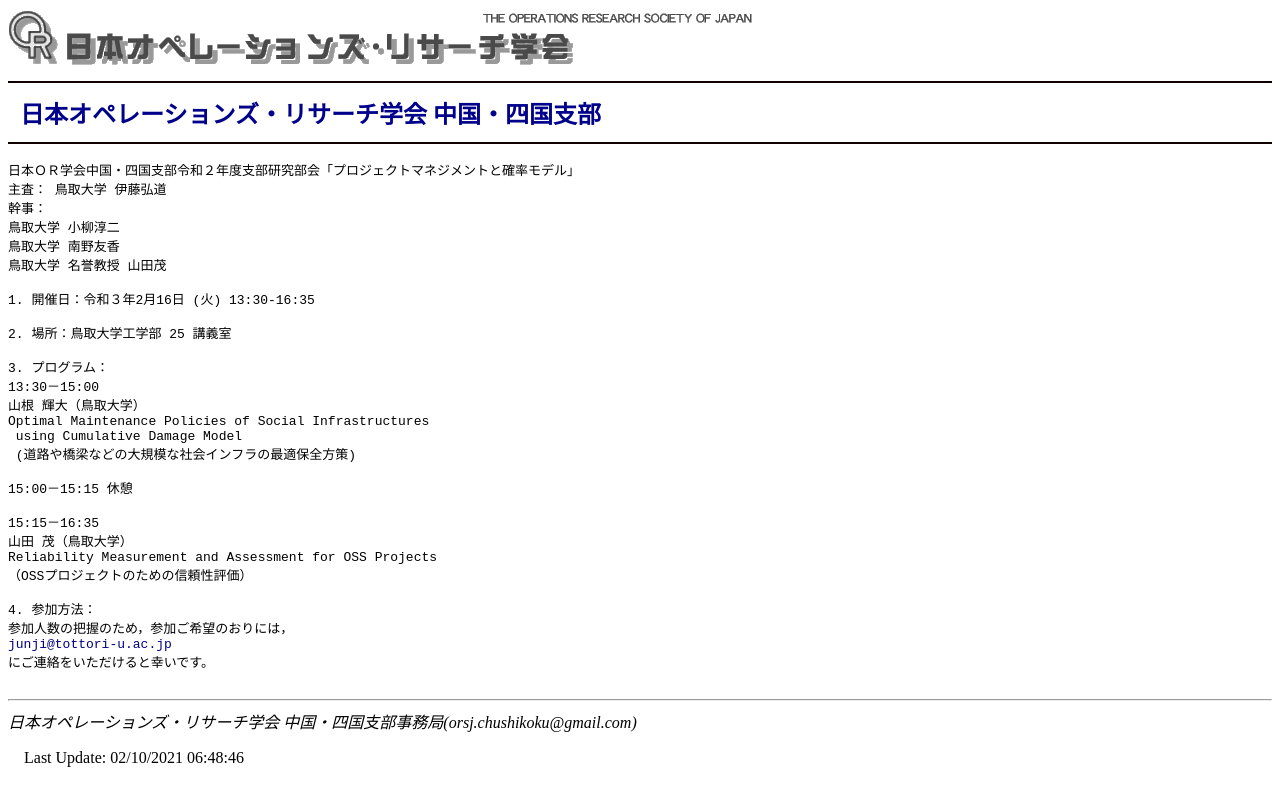
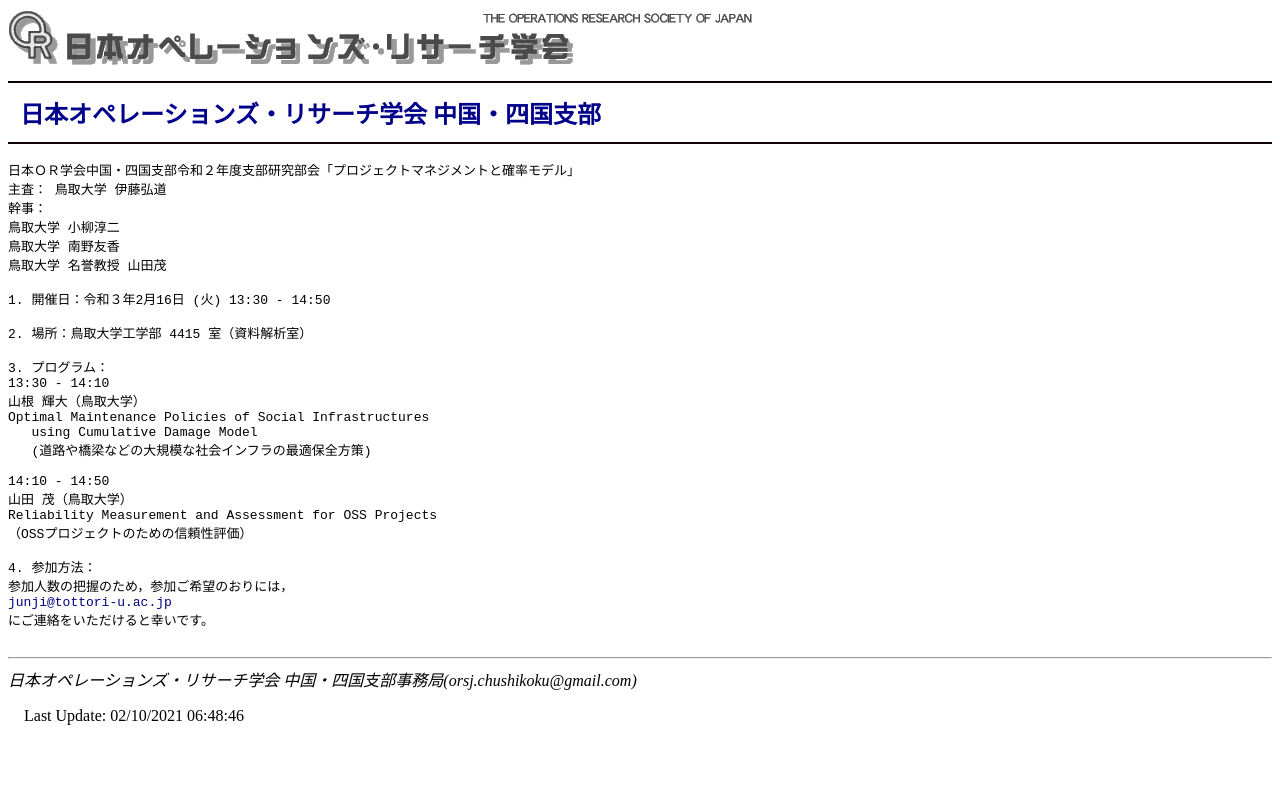
Before and after one commit to orsj-cs/orsj-cs.github.io, a Jekyll site: the page built from event/20210216.html, in a window 1280 px wide. Shown: the top 806 px of the page. Built offline with Jekyll 4.4.1, drawn with Linux system fonts in a browser that asks for light colours.

Commit message:
Update 20210216.html

```diff
--- a/event/20210216.html
+++ b/event/20210216.html
@@ -11,20 +11,18 @@ title: 日本オペレーションズ・リサーチ学会 中国・四国支部
 鳥取大学 南野友香
 鳥取大学 名誉教授 山田茂
 
-1. 開催日：令和３年2月16日 (火) 13:30-16:35
+1. 開催日：令和３年2月16日 (火) 13:30 - 14:50
 
-2. 場所：鳥取大学工学部 25 講義室
+2. 場所：鳥取大学工学部 4415 室（資料解析室）
 
 3. プログラム：
-13:30－15:00
+13:30 - 14:10
 山根 輝大（鳥取大学）
 Optimal Maintenance Policies of Social Infrastructures
- using Cumulative Damage Model
- (道路や橋梁などの大規模な社会インフラの最適保全方策)
+   using Cumulative Damage Model
+   (道路や橋梁などの大規模な社会インフラの最適保全方策)
 
-15:00－15:15 休憩
-
-15:15－16:35
+14:10 - 14:50
 山田 茂（鳥取大学）
 Reliability Measurement and Assessment for OSS Projects
 （OSSプロジェクトのための信頼性評価）
```
